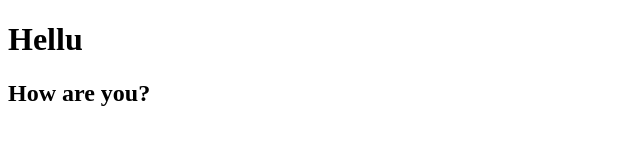
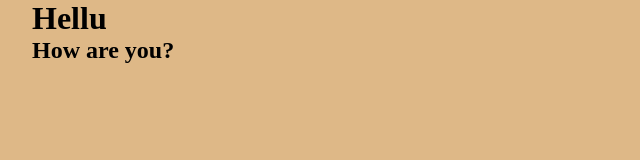
Before and after one commit to Oskarjonssonoj/git_versionshantering, a plain HTML site: page index.html in a window 1280 px wide. Shown: the whole page, without its empty margins (0-640 px from the left). Drawn offline with Linux system fonts and the light colour scheme.

Commit message:
added link to styles in index.html

```diff
--- a/index.html
+++ b/index.html
@@ -4,7 +4,8 @@
     <meta charset="UTF-8">
     <meta name="viewport" content="width=device-width, initial-scale=1.0">
     <meta http-equiv="X-UA-Compatible" content="ie=edge">
-    <title>Document</title>
+    <link rel="stylesheet" href="style.css">
+    <title>Git Versionshantering</title>
 </head>
 <body>
     <h1>Hellu</h1>
```
